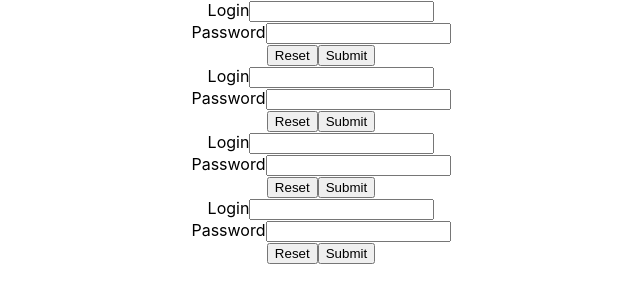
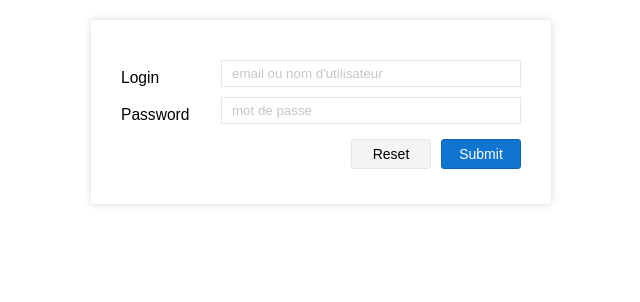
Before and after one commit to yfet/react-tutorial, a React (Create React App) app: page / in a window 1280 px wide. Shown: the top 302 px of the page, without its empty margins (319-959 px from the left). Built offline with nearby package versions, Linux system fonts and the light colour scheme.

Commit message:
component styles

```diff
--- a/src/App.js
+++ b/src/App.js
@@ -8,9 +8,6 @@ class App extends Component {
     return (
       <div className="App">
         <Login />
-        <Login />
-        <Login />
-        <Login />
       </div>
     );
   }
--- /dev/null
+++ b/src/components/Button.css
@@ -0,0 +1,37 @@
+.btn {
+    height: 30px;
+    background-color: #f5f4f4;
+    border: 1px solid #e7e6e6;
+    border-radius: 3px;
+    margin: 5px;
+    font-size: .875rem;
+    min-width: 80px;
+}
+
+.btn:last-of-type {
+    margin-right: 0;
+}
+
+.btn:hover, .btn:active, .btn:focus {
+    background-color: #e7e6e6;
+    outline: none;
+}
+
+.btn:active {
+    background-color: #f5f4f4;
+}
+
+.btn.primary {
+    background-color: rgb(16, 116, 209);
+    color: #ffffff;
+    border: 1px solid rgb(13, 100, 182);
+}
+
+.btn.primary:hover, .btn.primary:active, .btn.primary:focus {
+    background-color: rgb(13, 100, 182);
+    outline: none;
+}
+
+.btn.primary:active {
+    background-color: rgb(16, 116, 209);
+}
--- a/src/components/Button.js
+++ b/src/components/Button.js
@@ -1,12 +1,16 @@
 import React from 'react';
+import './Button.css';
+
 
 function Button(props) {
     const onClick = (event) => {
         props.onClick && props.onClick(event);
     }
 
+    const typeClass = props.color ? props.color : "";
+
     return (
-        <button onClick={onClick}>{props.text}</button>
+        <button className={"btn " + typeClass } onClick={onClick}>{props.text}</button>
     )
 }
 
--- /dev/null
+++ b/src/components/Login.css
@@ -0,0 +1,41 @@
+.login-form {
+    max-width: 400px;
+    margin: 20px auto;
+    padding: 30px;
+    box-shadow: 0 0 8px rgba(0, 0, 0, .15);
+    border-radius: 3px;
+}
+
+.form-row {
+    display: flex;
+    margin: 10px 0;
+    align-items: flex-end;
+}
+
+.form-label {
+    width: 100px;
+    text-align: left;
+    font-size: .975rem;
+}
+.form-control {
+    flex: 1;
+}
+
+input.form-control {
+    border: 1px solid rgba(0, 0, 0, .1);
+    background-color: #ffffff;
+    padding: 5px 10px;
+}
+
+input.form-control:focus {
+    outline-color: rgb(126, 233, 126);
+}
+
+input.form-control::placeholder {
+    color: #c6c6c6;
+}
+
+.action-container {
+    display: flex;
+    justify-content: flex-end;
+}
--- a/src/components/Login.js
+++ b/src/components/Login.js
@@ -1,40 +1,57 @@
-import React, { Component } from 'react';
-import Button from './Button';
+import React, { Component } from "react";
+import Button from "./Button";
+import "./Login.css";
 
 class Login extends Component {
-
   state = {
     login: "",
     password: ""
   };
 
-      onSubmit = (event) => {
+  onSubmit = event => {
     event.preventDefault();
     console.log(this.state.login, this.state.password);
-      }
+  };
 
-      loginChange = (event) => {
-        this.setState({login: event.target.value});
-      }
+  loginChange = event => {
+    this.setState({ login: event.target.value });
+  };
 
-      passwordChange = (event) => {
-        this.setState({password: event.target.value});
-      }
+  passwordChange = event => {
+    this.setState({ password: event.target.value });
+  };
 
   render() {
     return (
-            <form>
-              <div>
-                <label>Login</label>
-                <input type="text" value={this.state.login} onChange={this.loginChange} />
+      <form className="login-form">
+        <div className="form-row">
+          <label className="form-label" htmlFor="login">Login</label>
+          <input
+            className="form-control"
+            type="text"
+            name="login"
+            id="login"
+            placeholder="email ou nom d'utilisateur"
+            value={this.state.login}
+            onChange={this.loginChange}
+          />
         </div>
-              <div>
-                <label>Password</label>
-                <input type="password" value={this.state.password} onChange={this.passwordChange} />
+        <div className="form-row">
+          <label className="form-label" htmlFor="password">Password</label>
+          <input
+            className="form-control"
+            type="password"
+            name="password"
+            id="password"
+            placeholder="mot de passe"
+            value={this.state.password}
+            onChange={this.passwordChange}
+          />
         </div>
+        <div className="action-container">
           <Button text="Reset" />
-              <Button text="Submit" onClick={this.onSubmit} />
-              {/* <button onClick={this.onSubmit}>Submit</button> */}
+          <Button text="Submit" onClick={this.onSubmit} color="primary" />
+        </div>
       </form>
     );
   }
--- a/src/index.css
+++ b/src/index.css
@@ -1,11 +1,7 @@
 body {
   margin: 0;
   padding: 0;
-  font-family: -apple-system, BlinkMacSystemFont, "Segoe UI", "Roboto", "Oxygen",
-    "Ubuntu", "Cantarell", "Fira Sans", "Droid Sans", "Helvetica Neue",
-    sans-serif;
-  -webkit-font-smoothing: antialiased;
-  -moz-osx-font-smoothing: grayscale;
+  font-family: Arial, Helvetica, sans-serif;
 }
 
 code {
```
Lines whose indentation alone changed are shown as unchanged.
